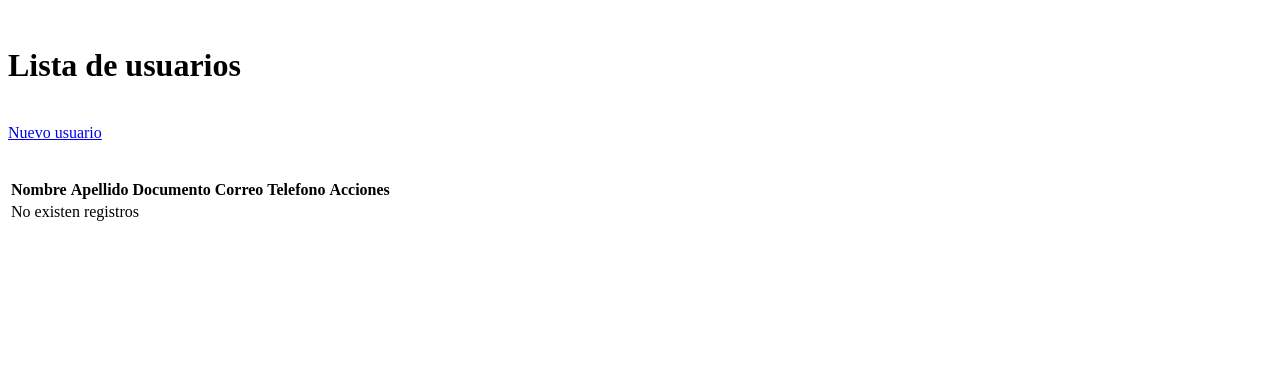
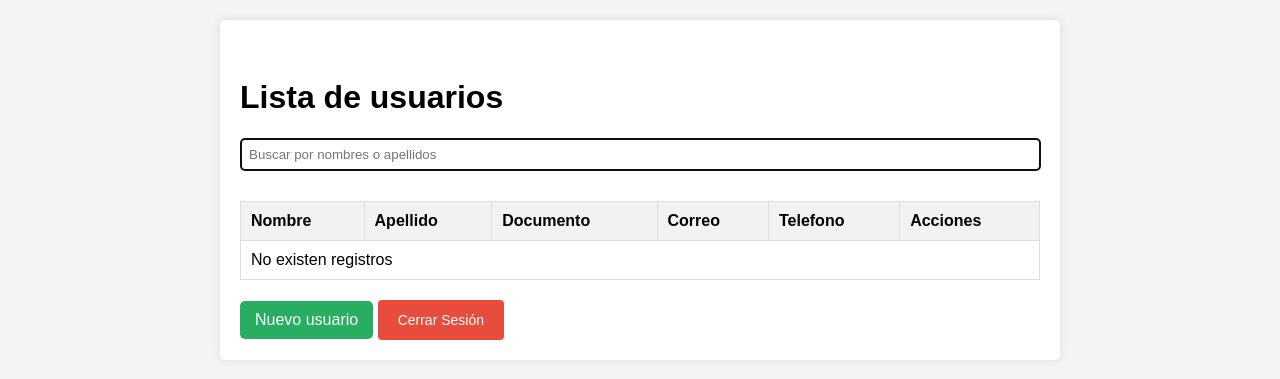
Before and after one commit to brayan098/Grupal_proyecto, a PHP site: page /administrador.php in a window 1280 px wide. Shown: the top 379 px of the page. Run offline with PHP 8.4, Linux system fonts and the light colour scheme; the visitor is signed in with stand-in values (Sample User, id 1); data that the repository does not hold is empty.

Commit message:
añadiendo estilos

```diff
--- a/administrador.php
+++ b/administrador.php
@@ -16,7 +16,8 @@ if (!isset($_SESSION['rol'])) {
 <head>
     <meta charset="UTF-8">
     <meta name="viewport" content="width=device-width, initial-scale=1.0">
-    <title>administrador</title>
+    <link rel="stylesheet" href="./css/estilos.css">
+    <title>Administrador</title>
     <script>
         function confirmarEliminar(id) {
             var respuesta = confirm("¿Estás seguro de que deseas eliminar este usuario?");
@@ -29,20 +30,15 @@ if (!isset($_SESSION['rol'])) {
 
 <body>
 
-    <div class="container is-fluid">
-        <br>
-        <div class="col-xs-12">
-            <h1>Lista de usuarios</h1>
-            <br>
-            <div>
-                <a class="btn btn-success" href="insertar_usuario.php">Nuevo usuario</a>
-            </div>
+    <div class="container">
         <br>
 
-            <br>
-
-            <table class="table">
+        <div class="col">
+            <h1>Lista de usuarios</h1>
+            <table class="tabla">
                 <thead>
+                    <div class="buscador">
+                        <input type="text" id="searchInput" placeholder="Buscar por nombres o apellidos" autofocus>
                         <tr>
                             <th>Nombre</th>
                             <th>Apellido</th>
@@ -50,8 +46,10 @@ if (!isset($_SESSION['rol'])) {
                             <th>Correo</th>
                             <th>Telefono</th>
                             <th>Acciones</th>
+
                         </tr>
                 </thead>
+
                 <tbody>
                     <?php
                     $conexion = mysqli_connect("localhost", "root", "", "empleado_rol");
@@ -68,10 +66,13 @@ if (!isset($_SESSION['rol'])) {
                                 <td><?php echo $fila['correo_empleado']; ?></td>
                                 <td><?php echo $fila['telefono_empleado']; ?></td>
                                 <td>
-                                    <a class="btn-warning" href="./views/editar_usuario.php?id=<?php echo $fila['id_empleado'] ?>">Editar</a>
-                                    <a class="btn-danger" href="javascript:void(0);" onclick="confirmarEliminar(<?php echo $fila['id_empleado']; ?>)">Eliminar</a>
+                                    <a class="boton-editar" href="./views/editar_usuario.php?id=<?php echo $fila['id_empleado'] ?>">Editar</a>
+                                    <a class="boton-eliminar" href="javascript:void(0);" onclick="confirmarEliminar(<?php echo $fila['id_empleado']; ?>)">Eliminar</a>
+
                                 </td>
+
                             </tr>
+
                         <?php
                         }
                     } else {
@@ -82,8 +83,39 @@ if (!isset($_SESSION['rol'])) {
                     <?php
                     }
                     ?>
+
                 </tbody>
+                <script>
+                    document.addEventListener("DOMContentLoaded", function() {
+                        const searchInput = document.getElementById("searchInput");
+                        const tableRows = document.querySelectorAll("table tbody tr");
+
+                        searchInput.addEventListener("input", function() {
+                            const searchTerm = searchInput.value.trim().toLowerCase();
+
+                            tableRows.forEach(row => {
+                                const columns = row.querySelectorAll("td");
+                                let shouldDisplay = false;
+
+                                columns.forEach(column => {
+                                    const cellText = column.textContent.toLowerCase();
+                                    if (cellText.includes(searchTerm)) {
+                                        shouldDisplay = true;
+                                    }
+                                });
+
+                                row.style.display = shouldDisplay ? "" : "none";
+                            });
+                        });
+                    });
+                </script>
+
             </table>
+        </div>
+        <div>
+            <a class="boton-insertar" href="insertar_usuario.php">Nuevo usuario</a>
+            <a href="cerrar_sesion.php" class="boton-cerrar-sesion">Cerrar Sesión</a>
+        </div>
     </div>
     </div>
 </body>
--- a/css/estilos.css
+++ b/css/estilos.css
@@ -0,0 +1,241 @@
+body {
+    font-family: Arial, sans-serif;
+    background-color: #f4f4f4;
+    margin: 0;
+    padding: 0;
+}
+
+.container {
+    max-width: 800px;
+    margin: 20px auto;
+    background-color: #fff;
+    padding: 20px;
+    border-radius: 5px;
+    box-shadow: 0 0 10px rgba(0, 0, 0, 0.1);
+}
+
+.col {
+    margin-bottom: 20px;
+}
+
+.titulo {
+    color: #333;
+}
+
+.tabla {
+    width: 100%;
+    border-collapse: collapse;
+    margin-top: 10px;
+}
+
+.tabla th,
+.tabla td {
+    border: 1px solid #ddd;
+    padding: 10px;
+    text-align: left;
+}
+
+.tabla th {
+    background-color: #f2f2f2;
+}
+
+.boton-editar,
+.boton-eliminar,
+.boton-insertar {
+    display: inline-block;
+    padding: 10px 15px;
+    text-decoration: none;
+    color: #fff;
+    border-radius: 5px;
+    cursor: pointer;
+}
+
+.boton-editar {
+    background-color: #3498db;
+}
+
+.boton-eliminar {
+    background-color: #e74c3c;
+}
+
+.boton-insertar {
+    background-color: #27ae60;
+}
+
+.text-center {
+    text-align: center;
+}
+body {
+    font-family: Arial, sans-serif;
+    background-color: #f4f4f4;
+    margin: 0;
+    padding: 0;
+}
+
+.container-in {
+    max-width: 600px;
+    margin: 20px auto;
+    background-color: #fff;
+    padding: 20px;
+    border-radius: 10px;
+    box-shadow: 0 0 10px rgba(0, 0, 0, 0.1);
+}
+
+.titulo {
+    color: #333;
+    text-align: center;
+}
+
+.edit-form {
+    margin-top: 20px;
+}
+
+.form-group {
+    margin-bottom: 15px;
+}
+
+.form-label {
+    display: block;
+    margin-bottom: 5px;
+}
+
+.form-input {
+    width: 100%;
+    padding: 8px;
+    box-sizing: border-box;
+    border: 1px solid #ddd;
+    border-radius: 5px;
+}
+
+.btn {
+    display: inline-block;
+    padding: 10px 15px;
+    text-decoration: none;
+    border-radius: 5px;
+    cursor: pointer;
+    color: #fff;
+    transition: background-color 0.3s ease;
+}
+
+.btn-success {
+    background-color: #28a745;
+    border-bottom: none;
+}
+.btn-success:hover{
+    background-color: #0d6431;
+}
+
+.btn-cancel {
+    background-color: #dc3545;
+}
+.btn-cancel:hover {
+    background-color: #771d26;
+}
+.form-buttons {
+    text-align: center;
+    margin-top: 15px;
+}
+
+
+body {
+    font-family: Arial, sans-serif;
+    background-color: #f4f4f4;
+    margin: 0;
+    padding: 0;
+}
+
+.container-insert {
+    max-width: 600px;
+    margin: 20px auto;
+    background-color: #fff;
+    padding: 20px;
+    border-radius: 10px;
+    box-shadow: 0 0 10px rgba(0, 0, 0, 0.1);
+}
+
+.text-center {
+    text-align: center;
+
+}
+h3 {
+    font-size: 30px;
+    margin-bottom: 20px;
+}
+.form-group {
+    margin-bottom: 15px;
+}
+
+.form-control {
+    width: 100%;
+    padding: 8px;
+    box-sizing: border-box;
+    border: 1px solid #ddd;
+    border-radius: 5px;
+}
+
+.seccion_btn {
+    text-align: center;
+    margin-top: 15px;
+}
+
+
+.boton-cancelar {
+    display: inline-block;
+    padding: 10px 15px;
+    text-decoration: none;
+    border-radius: 5px;
+    cursor: pointer;
+    color: #fff;
+    transition: background-color 0.3s ease;
+}
+
+
+
+.boton-cancelar {
+    background-color: #dc3545;
+}
+
+.boton:hover {
+    background-color: #555;
+}
+input[type="submit"] {
+    background-color: #4caf50;
+    color: #fff;
+    padding: 10px 15px;
+    border: none;
+    border-radius: 4px;
+    cursor: pointer;
+    font-size: 16px;
+}
+
+input[type="submit"]:hover {
+    background-color: #246828;
+}
+
+.boton-cerrar-sesion {
+    display: inline-block;
+    padding: 12.1px 20px;
+    font-size: 14px;
+    text-decoration: none;
+    background-color: #e74c3c;
+    color: #fff;
+    border-radius: 4px;
+    transition: background-color 0.3s ease;
+}
+
+.boton-cerrar-sesion:hover {
+    background-color: #c0392b;
+}
+.buscador {
+    margin-bottom: 20px;
+    text-align: center;
+    display: inline-block;
+}
+
+#searchInput {
+    padding: 8px;
+    width: 783px;
+    border: 1px solid #ccc;
+    border-radius: 4px;
+    margin-right: 10px;
+}
--- a/login.php
+++ b/login.php
@@ -56,6 +56,7 @@
 <head>
     <meta charset="UTF-8">
     <meta name="viewport" content="width=device-width, initial-scale=1.0">
+    <link rel="stylesheet" href="./css/estilos_login.css">
     <title>Document</title>
 </head>
 <body>
```
Also changed, not shown: css/estilos_login.css (added, +59 -0 lines), insertar_usuario.php (+7 -7 lines), lector.php (+7 -3 lines), views/editar_usuario.php (+33 -28 lines). Lines whose indentation alone changed are shown as unchanged.
